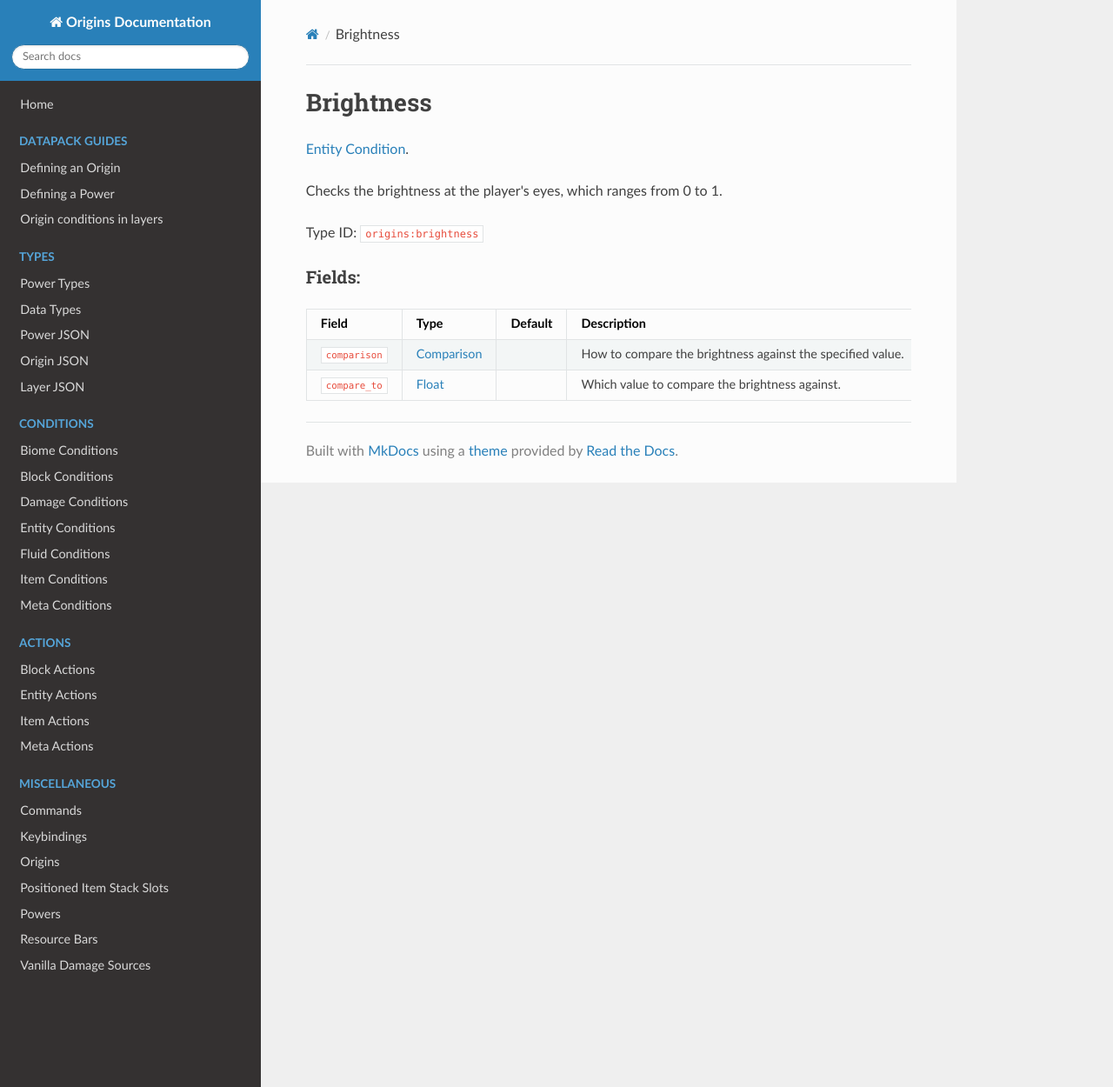
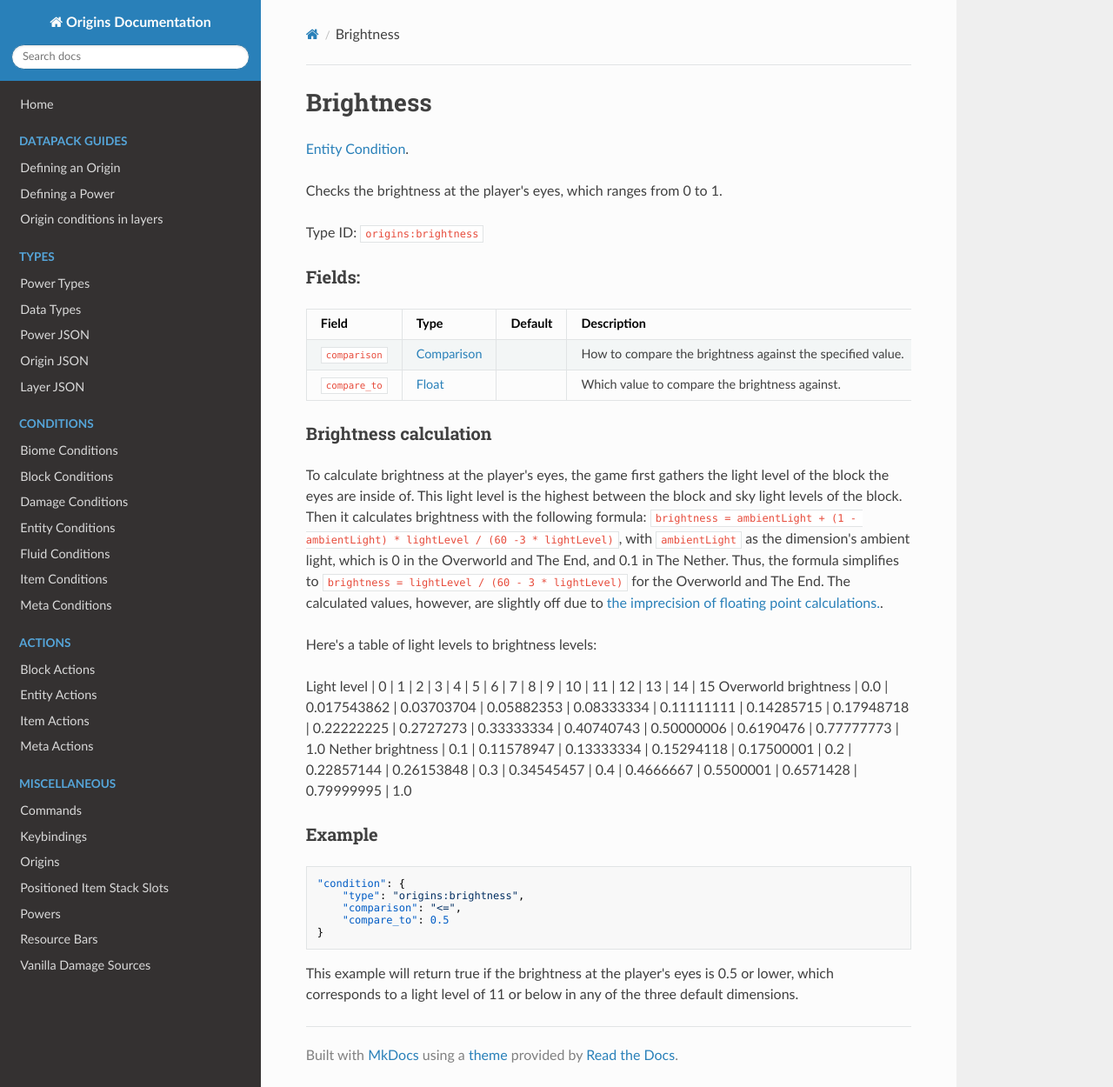
Before and after one commit to apace100/origins-docs, an MkDocs documentation site: the page built from docs/entity_conditions/brightness.md, in a window 1280 px wide and 1250 px high. Shown: the whole window at 87% size. Built offline with MkDocs 1.6.1, drawn with Linux system fonts in a browser that asks for light colours; nearby versions of some CDN libraries.

Commit message:
Expanded `brightness.md` Expands on the calculation of brightness, and provide a table for each light level. Also, added an example

````diff
--- a/docs/entity_conditions/brightness.md
+++ b/docs/entity_conditions/brightness.md
@@ -16,3 +16,24 @@ Field  | Type | Default | Description
 -------|------|---------|-------------
 `comparison` | [Comparison](../data_types/comparison.md) | | How to compare the brightness against the specified value.
 `compare_to` | [Float](../data_types/float.md) | | Which value to compare the brightness against.
+
+### Brightness calculation
+To calculate brightness at the player's eyes, the game first gathers the light level of the block the eyes are inside of. This light level is the highest between the block and sky light levels of the block. Then it calculates brightness with the following formula: `brightness = ambientLight + (1 - ambientLight) * lightLevel / (60 -3 * lightLevel)`, with `ambientLight` as the dimension's ambient light, which is 0 in the Overworld and The End, and 0.1 in The Nether. Thus, the formula simplifies to `brightness = lightLevel / (60 - 3 * lightLevel)` for the Overworld and The End. The calculated values, however, are slightly off due to [the imprecision of floating point calculations.](https://0.30000000000000004.com/).
+
+Here's a table of light levels to brightness levels:
+
+Light level          | 0   | 1           | 2          | 3          | 4          | 5          | 6          | 7          | 8          | 9          | 10         | 11         | 12         | 13        | 14         | 15
+Overworld brightness | 0.0 | 0.017543862 | 0.03703704 | 0.05882353 | 0.08333334 | 0.11111111 | 0.14285715 | 0.17948718 | 0.22222225 | 0.2727273  | 0.33333334 | 0.40740743 | 0.50000006 | 0.6190476 | 0.77777773 | 1.0
+Nether brightness    | 0.1 | 0.11578947  | 0.13333334 | 0.15294118 | 0.17500001 | 0.2        | 0.22857144 | 0.26153848 | 0.3        | 0.34545457 | 0.4        | 0.4666667  | 0.5500001  | 0.6571428 | 0.79999995 | 1.0
+
+### Example
+
+```json
+"condition": {
+    "type": "origins:brightness",
+    "comparison": "<=",
+    "compare_to": 0.5
+}
+```
+
+This example will return true if the brightness at the player's eyes is 0.5 or lower, which corresponds to a light level of 11 or below in any of the three default dimensions.
````
